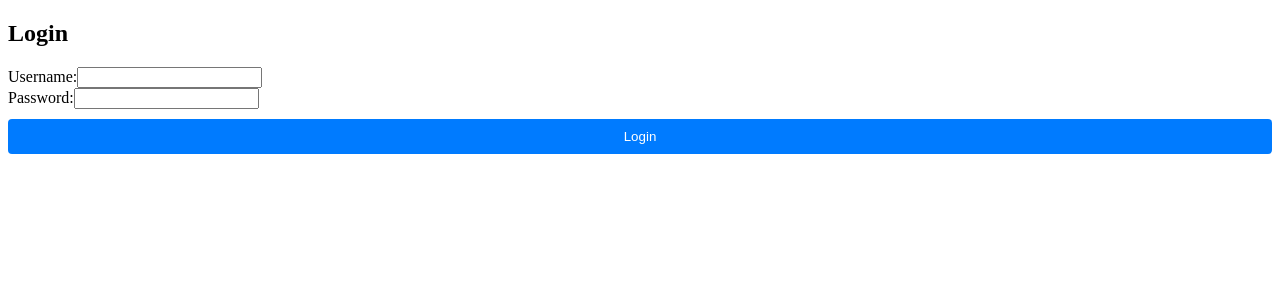
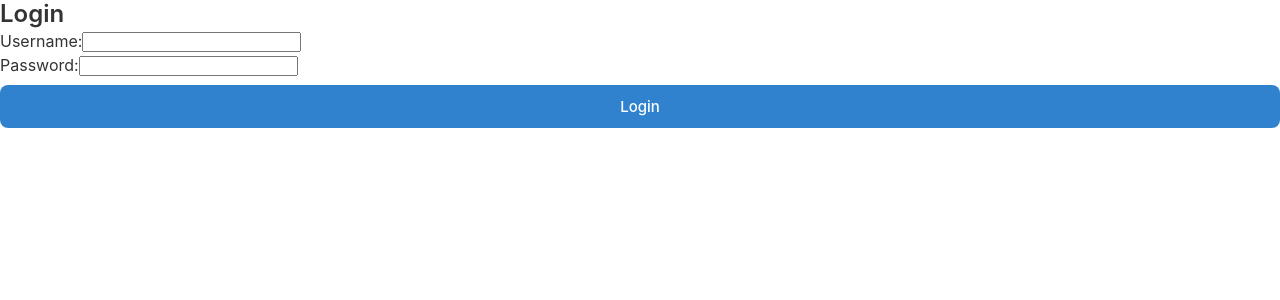
Before and after one commit to SNAKE00007/FDISK_ABA, a React (Create React App) app in the folder home/user/fdisk/frontend/src/: page / in a window 1280 px wide. Shown: the top 300 px of the page. Built offline with nearby package versions, Linux system fonts and the light colour scheme; the HTML template or start-up script is replaced by a standard one.

Commit message:
new_font

```diff
--- a/home/user/fdisk/frontend/public/index.html
+++ b/home/user/fdisk/frontend/public/index.html
@@ -4,10 +4,10 @@
     <meta charset="utf-8" />
     <meta name="viewport" content="width=device-width, initial-scale=1" />
     <meta name="theme-color" content="#000000" />
-    <meta
-      name="description"
-      content="FDISK Application"
-    />
+    <meta name="description" content="FDISK Application" />
+    <link rel="preconnect" href="https://fonts.googleapis.com">
+    <link rel="preconnect" href="https://fonts.gstatic.com" crossorigin>
+    <link href="https://fonts.googleapis.com/css2?family=Inter:wght@400;500;600;700&display=swap" rel="stylesheet">
     <title>FDISK App</title>
   </head>
   <body>
--- a/home/user/fdisk/frontend/src/index.js
+++ b/home/user/fdisk/frontend/src/index.js
@@ -1,5 +1,6 @@
 import React from 'react';
 import ReactDOM from 'react-dom';
+import './styles/global.css';
 import App from './App';
 
 ReactDOM.render(
--- a/home/user/fdisk/frontend/src/pages/Dashboard.js
+++ b/home/user/fdisk/frontend/src/pages/Dashboard.js
@@ -31,7 +31,8 @@ const Dashboard = () => {
       <div className="dashboard-content">
         <div className="quick-actions">
           <h2>Quick Actions</h2>
-          <button onClick={() => history.push('/members')}>Manage Members</button>
+          <button onClick={() => history.push('/members/list')}>Manage Members</button>
+          <button onClick={() => history.push('/members/new')}>Create Member</button>
           <button onClick={() => history.push('/users')}>Manage Users</button>
           <button onClick={() => history.push('/equipment')}>Equipment</button>
           <button onClick={() => history.push('/reports')}>Reports</button>
--- a/home/user/fdisk/frontend/src/styles/Dashboard.css
+++ b/home/user/fdisk/frontend/src/styles/Dashboard.css
@@ -1,5 +1,7 @@
 .dashboard {
   padding: 20px;
+  max-width: 1200px;
+  margin: 0 auto;
 }
 
 .dashboard-header {
@@ -7,40 +9,62 @@
   justify-content: space-between;
   align-items: center;
   margin-bottom: 30px;
-  padding: 20px;
-  background-color: #f5f5f5;
-  border-radius: 8px;
+  padding: 24px;
+  background-color: #f8f9fa;
+  border-radius: 12px;
+  box-shadow: 0 2px 4px rgba(0,0,0,0.04);
+}
+
+.dashboard-header h1 {
+  font-size: 28px;
+  font-weight: 600;
+  color: #1a1a1a;
 }
 
 .user-info {
   text-align: right;
 }
 
+.user-info p {
+  margin: 4px 0;
+  color: #4a5568;
+  font-size: 15px;
+}
+
 .dashboard-content {
   display: grid;
   grid-template-columns: repeat(auto-fit, minmax(300px, 1fr));
-  gap: 20px;
+  gap: 24px;
 }
 
 .quick-actions {
-  padding: 20px;
+  padding: 24px;
   background-color: white;
-  border-radius: 8px;
-  box-shadow: 0 2px 4px rgba(0,0,0,0.1);
+  border-radius: 12px;
+  box-shadow: 0 2px 8px rgba(0,0,0,0.06);
+}
+
+.quick-actions h2 {
+  font-size: 20px;
+  margin-bottom: 16px;
+  color: #2d3748;
 }
 
 button {
   display: block;
   width: 100%;
-  padding: 10px;
-  margin: 10px 0;
-  background-color: #007bff;
+  padding: 12px;
+  margin: 8px 0;
+  background-color: #3182ce;
   color: white;
   border: none;
-  border-radius: 4px;
+  border-radius: 8px;
   cursor: pointer;
+  font-size: 15px;
+  font-weight: 500;
+  transition: background-color 0.2s ease;
 }
 
 button:hover {
-  background-color: #0056b3;
+  background-color: #2c5282;
 }
--- /dev/null
+++ b/home/user/fdisk/frontend/src/styles/global.css
@@ -0,0 +1,31 @@
+:root {
+    --font-primary: 'Inter', -apple-system, BlinkMacSystemFont, 'Segoe UI', Roboto, Oxygen, Ubuntu, Cantarell, sans-serif;
+  }
+
+  * {
+    box-sizing: border-box;
+    margin: 0;
+    padding: 0;
+  }
+
+  body {
+    font-family: var(--font-primary);
+    -webkit-font-smoothing: antialiased;
+    -moz-osx-font-smoothing: grayscale;
+    color: #333;
+    line-height: 1.5;
+  }
+
+  h1, h2, h3, h4, h5, h6 {
+    font-weight: 600;
+    line-height: 1.2;
+  }
+
+  button {
+    font-family: var(--font-primary);
+    font-weight: 500;
+  }
+
+  input, select, textarea {
+    font-family: var(--font-primary);
+  }
```
